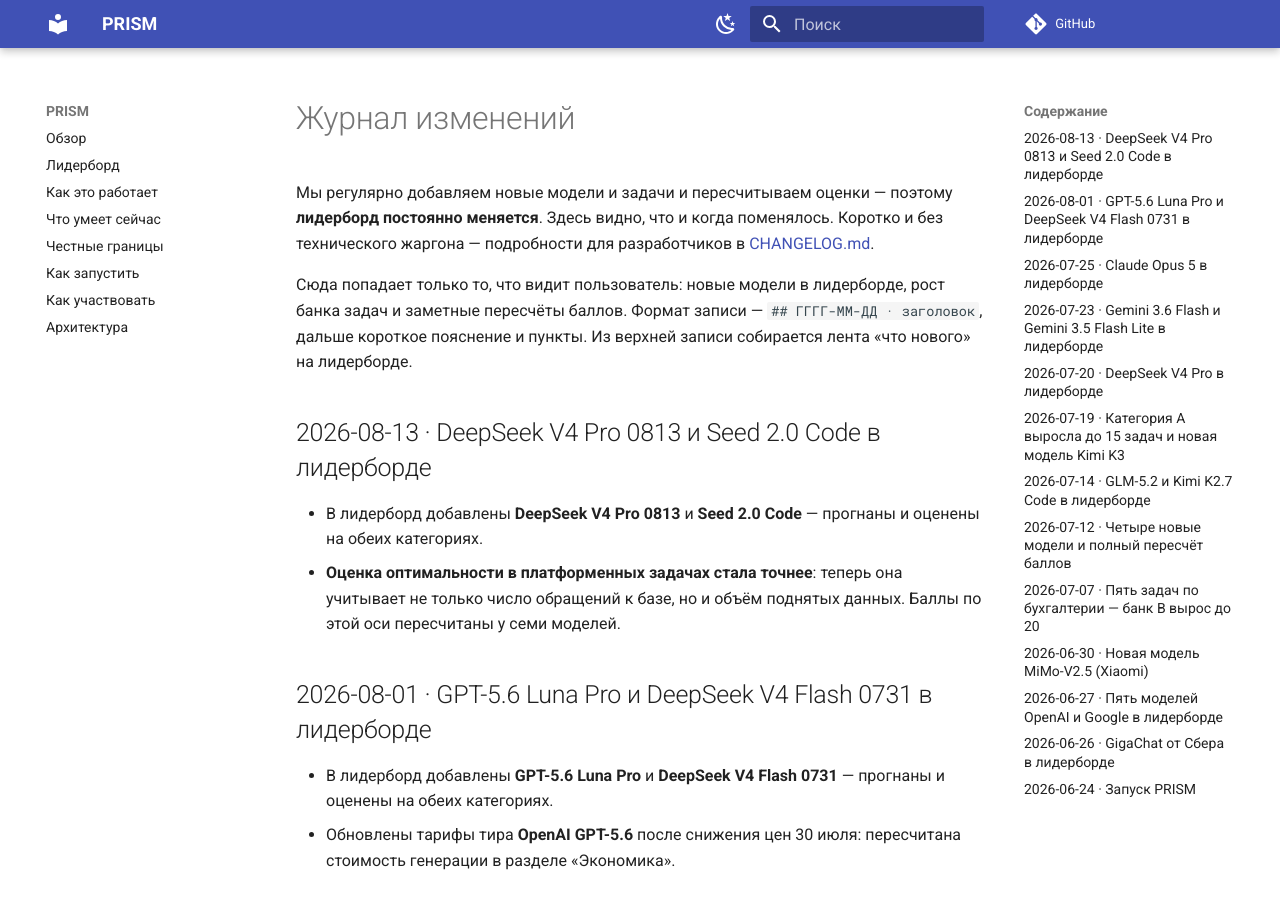
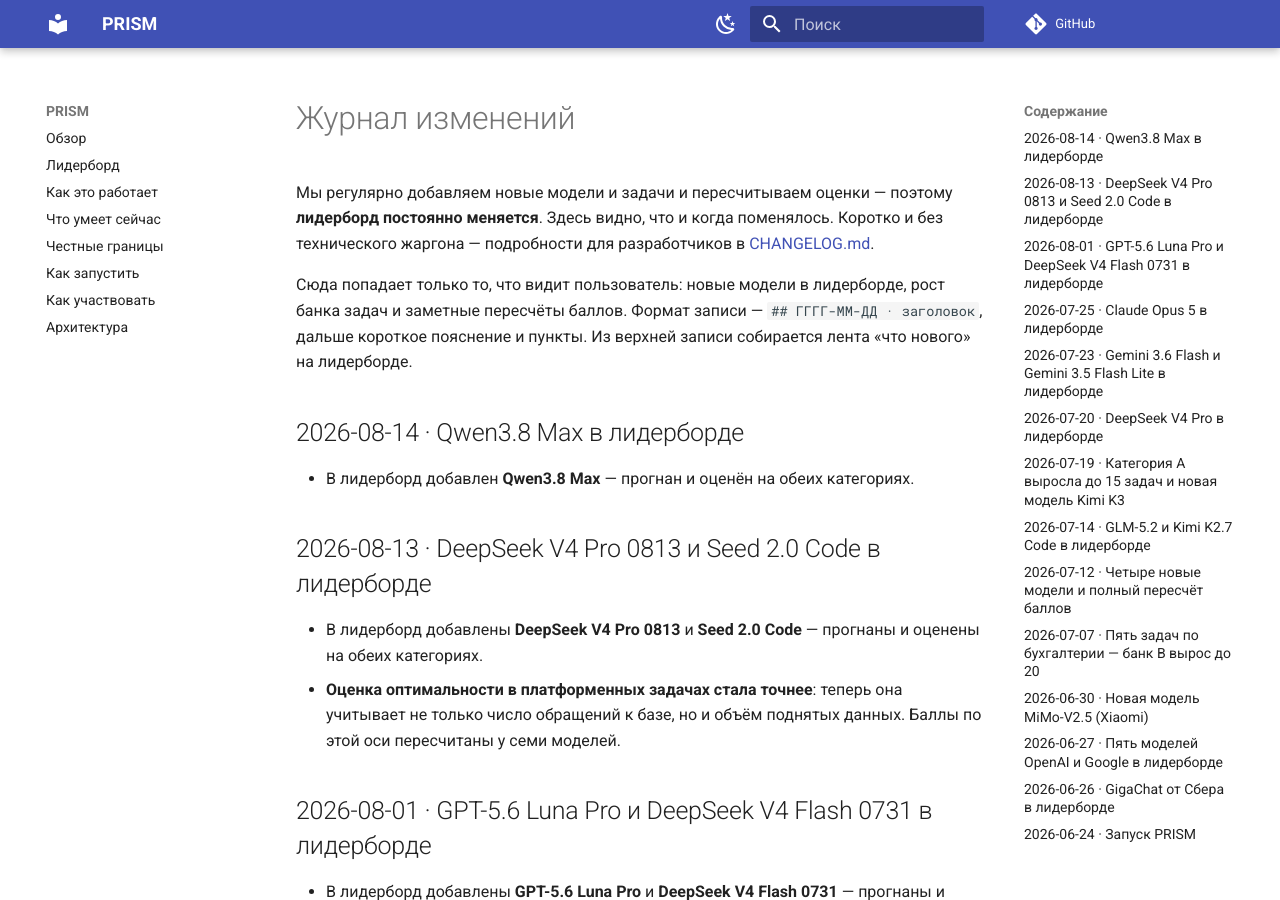
Before and after one commit to genlab-1c/prism, an MkDocs documentation site: the page built from docs/changelog.md, in a window 1280 px wide and 900 px high. Built offline with MkDocs 1.6.1 and Material for MkDocs 9.7.7, drawn with Linux system fonts in a browser that asks for light colours; comment, search, counter and statistics services are not loaded.

Commit message:
docs(changelog): add Qwen3.8 Max entry
14 августа — Qwen3.8 Max в лидерборде.

```diff
--- a/docs/changelog.md
+++ b/docs/changelog.md
@@ -13,6 +13,10 @@
 Сюда попадает только то, что видит пользователь: новые модели в лидерборде, рост банка
 задач и заметные пересчёты баллов. Формат записи — `## ГГГГ-ММ-ДД · заголовок`, дальше
 короткое пояснение и пункты. Из верхней записи собирается лента «что нового» на лидерборде.
+
+## 2026-08-14 · Qwen3.8 Max в лидерборде
+
+- В лидерборд добавлен **Qwen3.8 Max** — прогнан и оценён на обеих категориях.
 
 ## 2026-08-13 · DeepSeek V4 Pro 0813 и Seed 2.0 Code в лидерборде
 
```
